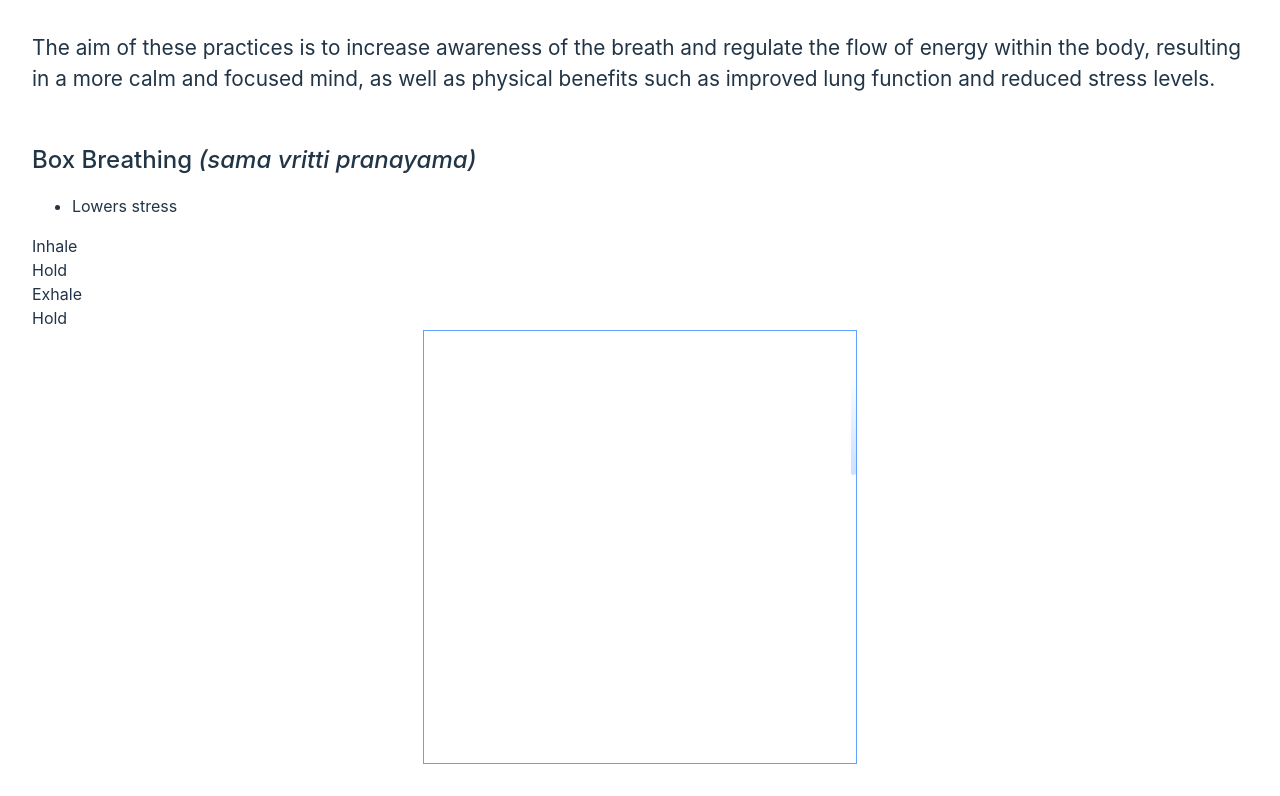
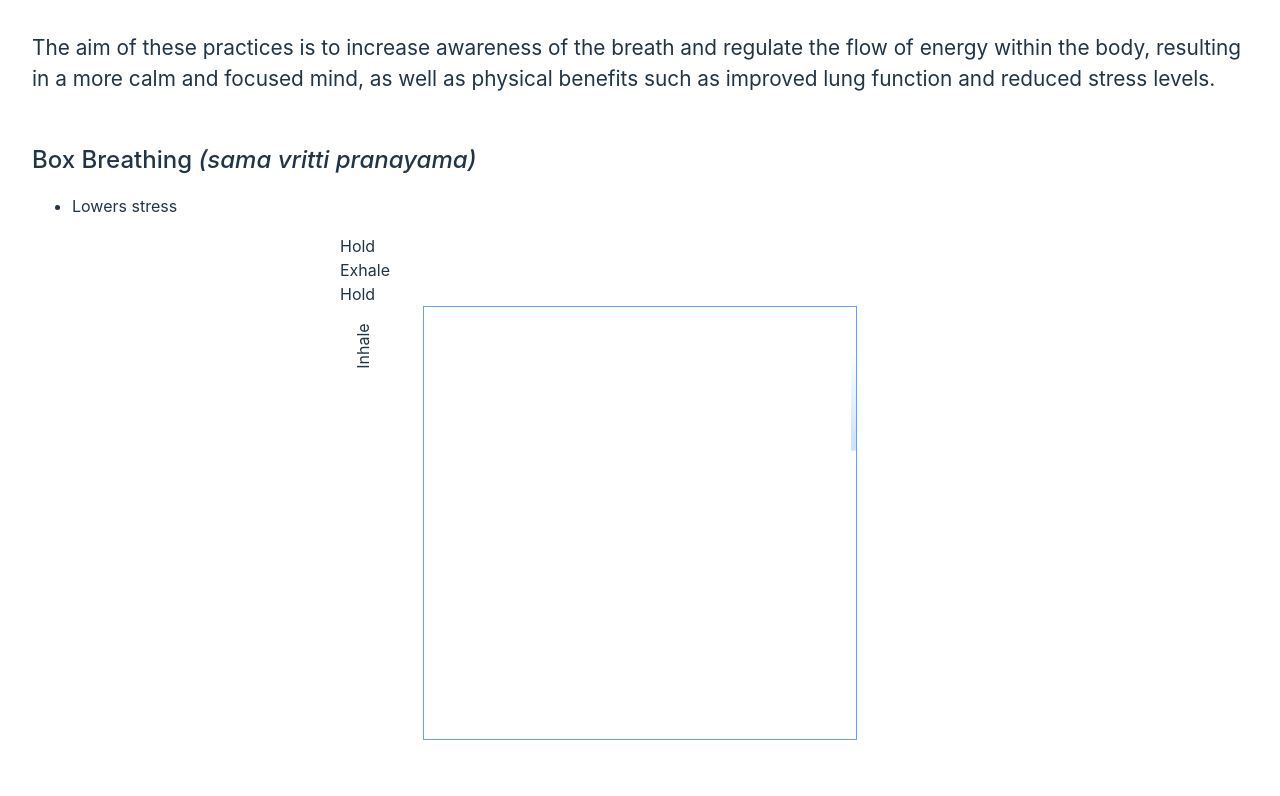
Before and after one commit to lawjonathan17/namaste-healthy, a React (Vite) app in the folder namaste-fe/: page /meditation in a window 1280 px wide. Shown: the part 422-1218 px from the top of the page. After the commit the page ends 1188 px from the top, so only its background shows below. Built offline with nearby package versions, Linux system fonts and the light colour scheme.

Commit message:
Save text for box breathing WIP

```diff
--- a/namaste-fe/src/pages/meditation.css
+++ b/namaste-fe/src/pages/meditation.css
@@ -2,6 +2,18 @@
     font-size: 1.4em;
 }
 
+.box-wrapper {
+  position: relative;
+  margin: auto;
+  width: 600px;
+  height: 500px;
+}
+
+.box-inhale {
+  position: absolute;
+  top: 100px;
+  transform: rotate(-90deg);
+}
 
 .box{
   position: relative;
@@ -11,11 +23,6 @@
   color: #fff;
   background: transparent;
   overflow: hidden;
-  /* border-top: 1px solid rgba(255, 49, 49, 0.5);
-  border-right: 1px solid rgba(0, 255, 255, 0.5);
-  border-bottom: 1px solid rgba(57, 255, 20, 0.5);
-  border-left: 1px solid rgba(255, 255, 113, 0.5);
-   */
   border: 1px solid #60A3FF;
   display: flex;
   flex-direction: column;
--- a/namaste-fe/src/pages/meditation.tsx
+++ b/namaste-fe/src/pages/meditation.tsx
@@ -39,11 +39,11 @@ export function Meditation() {
                 </div>
 
 
-                <div>
-                    <div>Inhale</div>
-                    <div>Hold</div>
-                    <div>Exhale</div>
-                    <div>Hold</div>
+                <div className="box-wrapper">
+                    <div className="box-inhale">Inhale</div>
+                    <div className="inhale-hold">Hold</div>
+                    <div className="box-exhale">Exhale</div>
+                    <div className="exhale-hold">Hold</div>
                     <div className="box">
                         <span className="top"></span>
                         <span className="right"></span>
```
